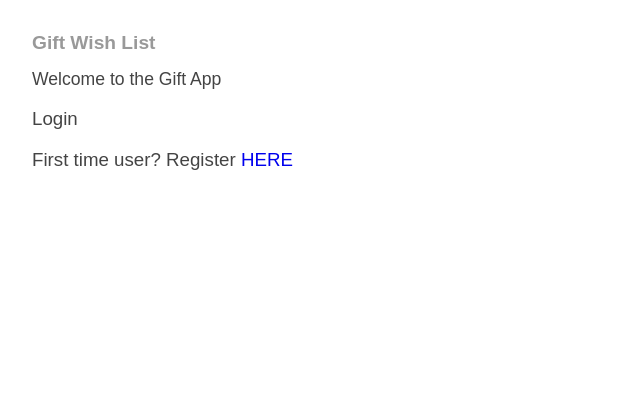
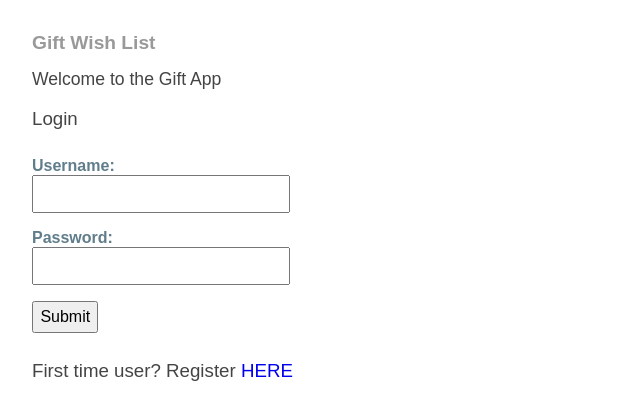
Before and after one commit to Woz-U-Group-Projects/team-the-grinchs-posse, an Angular app in the folder client/: page /login in a window 1280 px wide. Shown: the top 420 px of the page, without its empty margins (0-640 px from the left). Built offline with nearby package versions, Linux system fonts and the light colour scheme; what angular-in-memory-web-api would draw is missing.

Commit message:
added simple username, password, and submit inputs to login page

```diff
--- a/client/src/app/gifts/gifts.component.html
+++ b/client/src/app/gifts/gifts.component.html
@@ -1,3 +1,3 @@
 <p>
-  gifts works!
+  gift list goes here
 </p>
--- a/client/src/app/login/login.component.html
+++ b/client/src/app/login/login.component.html
@@ -1,5 +1,18 @@
 <h2>Welcome to the Gift App</h2>
 
 <h3>Login</h3>
+<div>
+    <label>Username:
+        <input type="text">
+    </label>
+    <br>
+    <label>Password:
+        <input type="text">
+    </label>
+    <br>
+    <label>
+        <input type="submit">
+    </label>
+</div>
 
 <h3>First time user? Register <a [routerLink]="['/register']">HERE</a></h3>
```
